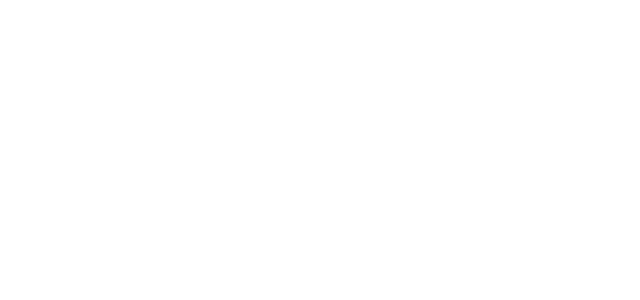
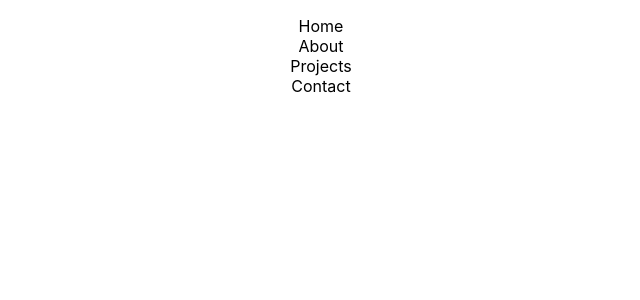
Before and after one commit to davihillesheim/portfolio, a React (Create React App) app: page / in a window 1280 px wide. Shown: the top 300 px of the page, without its empty margins (339-979 px from the left). Built offline with nearby package versions, Linux system fonts and the light colour scheme.

Commit message:
navbar skeleton done

```diff
--- a/package.json
+++ b/package.json
@@ -10,9 +10,11 @@
     "@types/node": "^12.0.0",
     "@types/react": "^16.9.0",
     "@types/react-dom": "^16.9.0",
+    "@types/react-scroll": "^1.8.0",
     "react": "^16.13.1",
     "react-dom": "^16.13.1",
     "react-scripts": "3.4.3",
+    "react-scroll": "^1.8.1",
     "typescript": "~3.7.2"
   },
   "scripts": {
--- a/src/App.tsx
+++ b/src/App.tsx
@@ -1,10 +1,20 @@
 import React from 'react';
+import Home from './components/Home/Home';
+import About from './components/About/About';
+import Projects from './components/Projects/Projects';
+import Contact from './components/Contact/Contact';
+import Navbar from './components/Navbar/Navbar';
+
 import './App.css';
 
 function App() {
   return (
     <div className="App">
-
+      <Navbar/>
+      <Home/>
+      <About/>
+      <Projects/>
+      <Contact/>
     </div>
   );
 }
--- /dev/null
+++ b/src/components/Navbar/Navbar.css
@@ -0,0 +1,3 @@
+ul {
+  list-style-type: none;
+}
--- /dev/null
+++ b/src/components/Navbar/Navbar.tsx
@@ -0,0 +1,80 @@
+import React from 'react';
+import { Link, animateScroll as scroll } from "react-scroll";
+import { scrollToTop } from 'react-scroll/modules/mixins/animate-scroll';
+import './Navbar.css';
+
+const Navbar = () => {
+
+  const scrollToTop = () => {
+    scroll.scrollToTop();
+  }
+
+  const scrollToBottom = () => {
+    scroll.scrollToBottom();
+  }
+
+  return (
+    <div>
+      <nav>
+        <ul>
+          <li>
+            <Link
+            className='link'
+            activeClass='active'
+            to='home'
+            spy={true}
+            smooth={true}
+            offset={-70}
+            duration={500}
+            onClick={scrollToTop}
+            >
+            Home
+            </Link>
+          </li>
+          <li>
+            <Link
+            className='link'
+            activeClass='active'
+            to='about'
+            spy={true}
+            smooth={true}
+            offset={-70}
+            duration={500}
+            >
+            About
+            </Link>
+          </li>
+          <li>
+            <Link
+            className='link'
+            activeClass='active'
+            to='projects'
+            spy={true}
+            smooth={true}
+            offset={-70}
+            duration={500}
+            >
+            Projects
+            </Link>
+          </li>
+          <li>
+            <Link
+            className='link'
+            activeClass='active'
+            to='contact'
+            spy={true}
+            smooth={true}
+            offset={-70}
+            duration={500}
+            onClick={scrollToBottom}
+            >
+            Contact
+            </Link>
+          </li>
+        </ul>
+      </nav>
+    </div>
+  )
+}
+
+export default Navbar;
```
Also changed, not shown: 1 other file (tests, documents, lock files or other folders).
